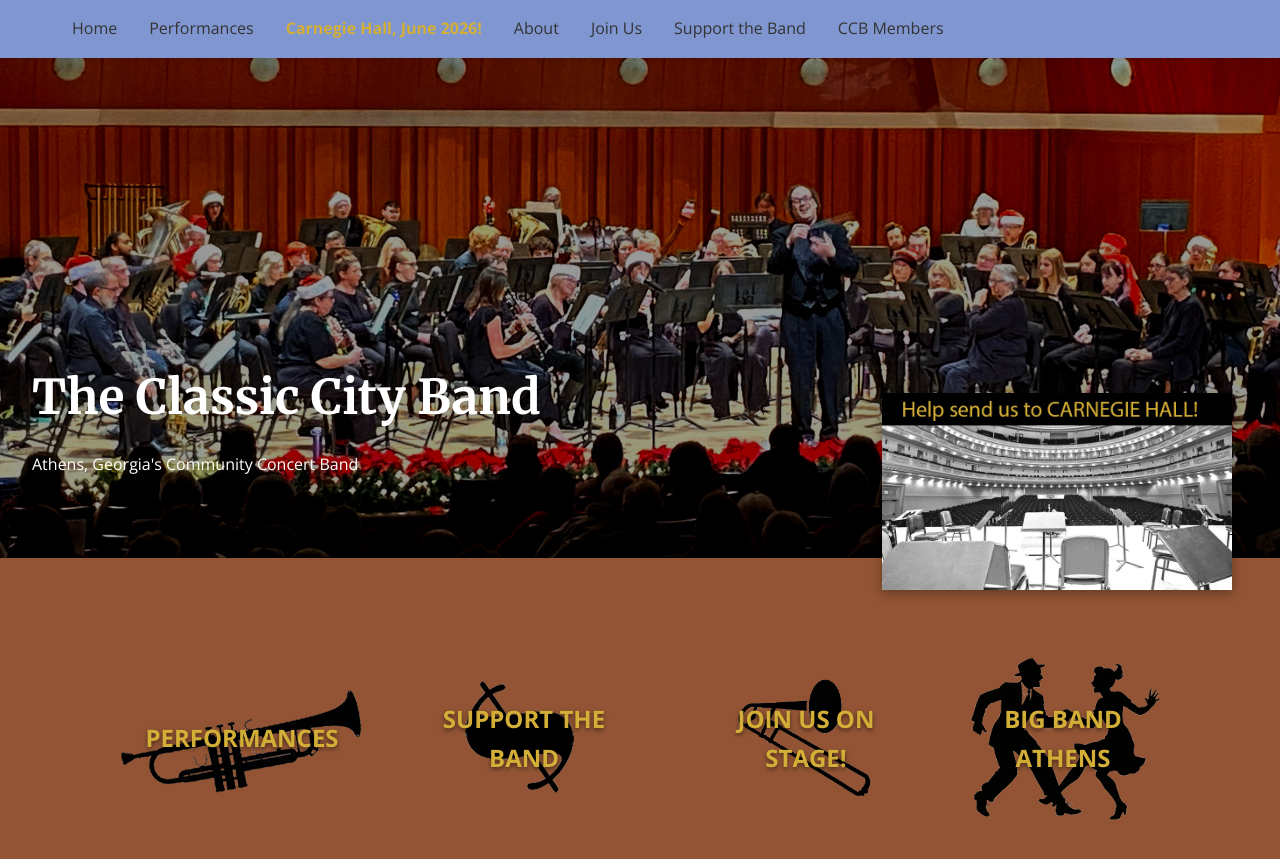
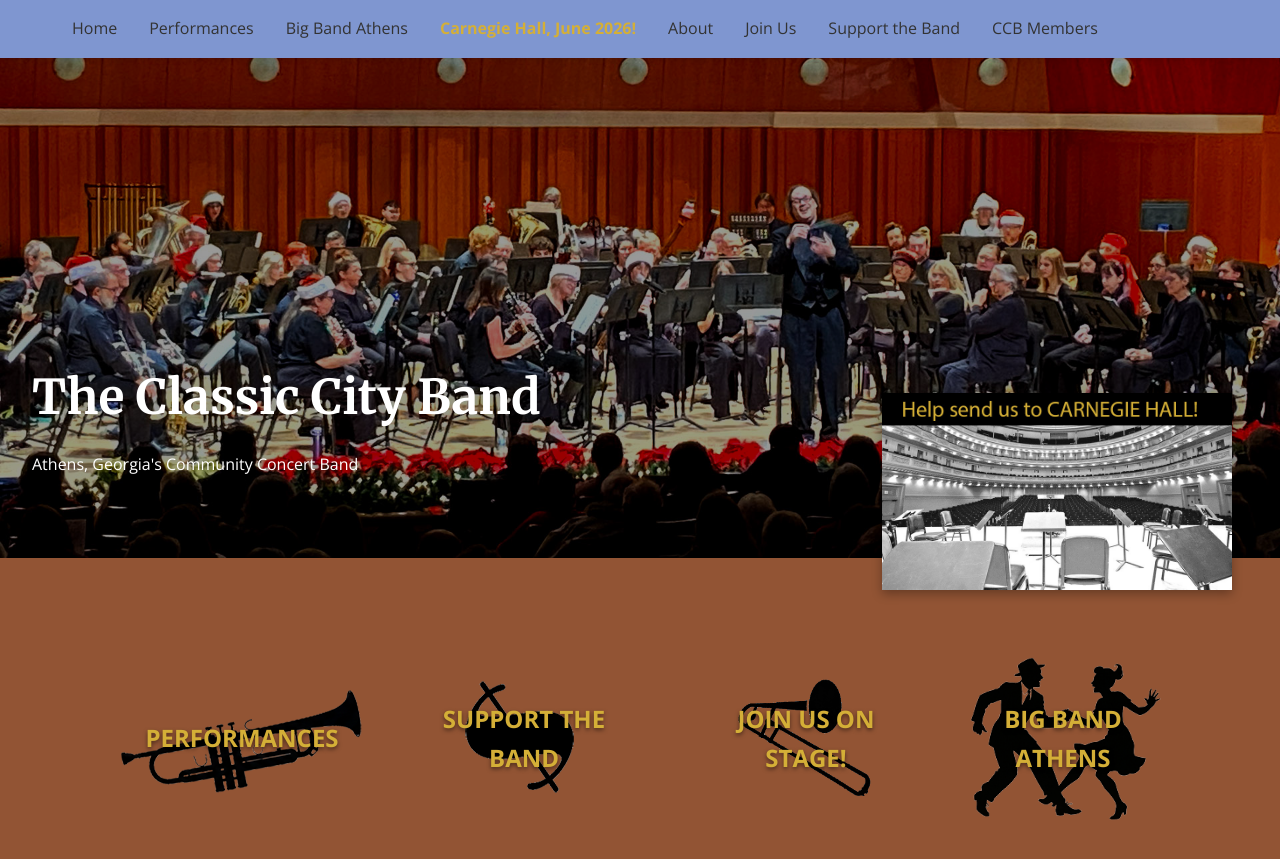
Before and after one commit to webmasterCCB/CCBwebsite, a Jekyll site: the page built from index.html, in a window 1280 px wide and 900 px high. Shown: the top 859 px of the window. Built offline with Jekyll 4.4.1, drawn with Linux system fonts in a browser that asks for light colours.

Commit message:
Update header.html

```diff
--- a/_includes/header.html
+++ b/_includes/header.html
@@ -11,6 +11,7 @@
       <ul>
         <li><a href="{{ '/' | relative_url }}">Home</a></li>
         <li><a href="{{ '/concerts' | relative_url }}">Performances</a></li>
+        <li><a href="{{ '/bigbandathens' | relative_url }}">Big Band Athens</a></li>
         <li><a href="{{ '/carnegie-hall' | relative_url }}" style="color: #d4af37; font-weight: bold;">Carnegie Hall, June 2026!</a></li>
         <li><a href="{{ '/about' | relative_url }}">About</a></li>
         <li><a href="{{ '/join' | relative_url }}">Join Us</a></li>
```
